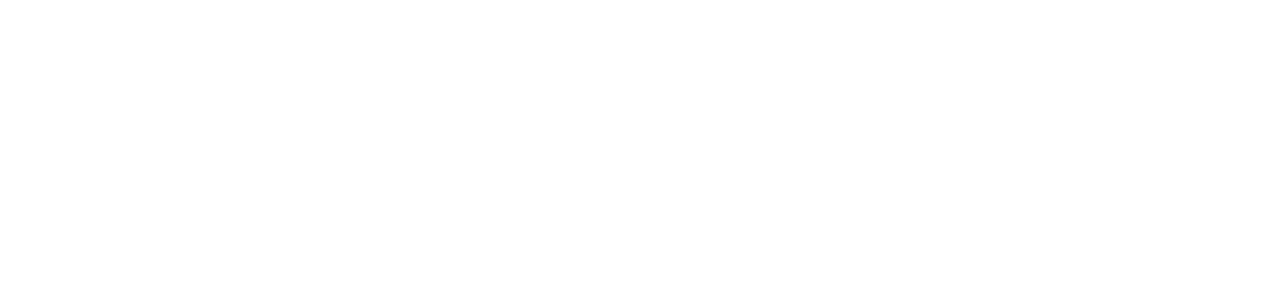
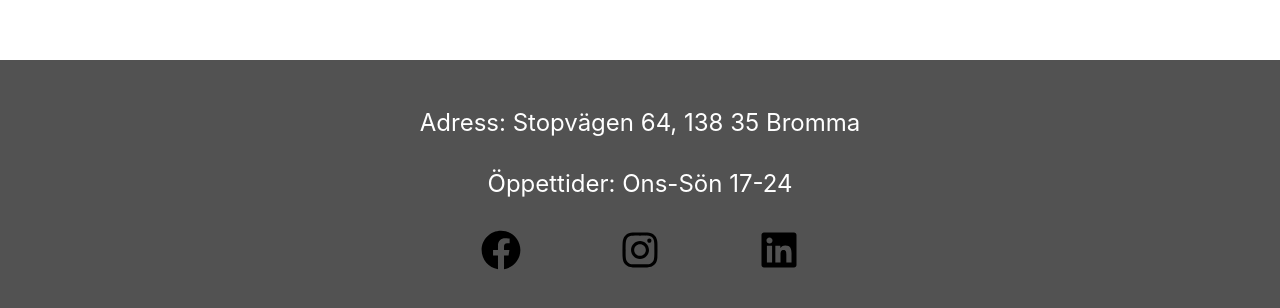
Before and after one commit to carlsylvan/restaurangen-last-dance, a React (Create React App) app: page / in a window 1280 px wide. Shown: the part 958-1266 px from the top of the page. Before the commit the page ends 800 px from the top, so only its background shows below. Built offline with nearby package versions, Linux system fonts and the light colour scheme.

Commit message:
footer is done

```diff
--- a/package.json
+++ b/package.json
@@ -14,6 +14,7 @@
     "axios": "^1.3.4",
     "react": "^18.2.0",
     "react-dom": "^18.2.0",
+    "react-icons": "^4.8.0",
     "react-router-dom": "^6.8.2",
     "react-scripts": "5.0.1",
     "styled-components": "^5.3.8",
--- a/src/App.tsx
+++ b/src/App.tsx
@@ -1,11 +1,10 @@
-import React, { useEffect, useState } from "react";
+import React, { useState } from "react";
 import "./App.css";
 import { Nav } from "./components/Nav/Nav";
 import { Outlet } from "react-router-dom";
 import { Footer } from "./components/Footer/Footer";
 import { HamburgerLogo } from "./components/HamburgerLogo/HamburgerLogo";
-import { HamburgerMenu } from "./components/HamburgerMenu/HamburgerMenu";
-import { FooterWraper, HamburgerWrapper, NavWrapper } from "./components/styled/Wrappers";
+import { FooterWrapper, HamburgerWrapper, NavWrapper, PageWrapper } from "./components/styled/Wrappers";
 
 
 function App() {
@@ -25,10 +24,12 @@ function App() {
           <HamburgerLogo handleOpenMenu = {handleOpenMenu} open = {open}/>
         </HamburgerWrapper>
       </header>
+      <PageWrapper>
         <Outlet></Outlet>
-      <FooterWraper>
+      </PageWrapper>
+      <FooterWrapper>
         <Footer></Footer>
-      </FooterWraper>
+      </FooterWrapper>
     </div>
   );
 }
--- a/src/components/Footer/Footer.tsx
+++ b/src/components/Footer/Footer.tsx
@@ -1,3 +1,24 @@
+import { FaFacebook, FaInstagram, FaLinkedin} from 'react-icons/fa';
+import { SocialIconWrapper } from '../styled/Wrappers';
+
+
+
 export const Footer = () => {
-    return <div>Hello Footer</div>
+    return (
+        <>
+            <span>Adress: Stopvägen 64, 138 35 Bromma</span>
+            <span>Öppettider: Ons-Sön 17-24</span>
+            <div>
+                <SocialIconWrapper>
+                    <FaFacebook />
+                </SocialIconWrapper>
+                <SocialIconWrapper>
+                    <FaInstagram />
+                </SocialIconWrapper>
+                <SocialIconWrapper>
+                    <FaLinkedin />
+                </SocialIconWrapper>
+            </div>
+        </>
+    )
 }
--- a/src/components/HamburgerLogo/HamburgerLogo.tsx
+++ b/src/components/HamburgerLogo/HamburgerLogo.tsx
@@ -17,7 +17,6 @@ export const HamburgerLogo = (props:IHamburgerLogoProps) => {
             <HamburgerLogoLabel htmlFor="hamLogo" open = {props.open}>
                 <div />
                 <div />
-                {/* <div /> */}
             </HamburgerLogoLabel>
             <HamburgerLogoInput type="checkbox" id="hamLogo" onChange={(e)=>{handleCLick(e)}}></HamburgerLogoInput>
         </>
--- a/src/components/styled/Wrappers.tsx
+++ b/src/components/styled/Wrappers.tsx
@@ -40,6 +40,36 @@ export const HamburgerWrapper = styled.div `
 `;
 
 
-export const FooterWraper = styled.footer `
+export const PageWrapper = styled.main `
+    height: 100vh;
+    width: 100%;
+`;
+export const FooterWrapper = styled.footer `
+    width: 100%;
+    justify-content: center;
+    align-items: center;
+    background-color: #525252;
+    display: flex;
+    gap: 2rem;
+    flex-direction: column;
+    padding: 3rem 0;
+    span {
+        font-size: 24px;
+        color: white;
+    }
+    div {
+        display: flex;
+        gap: 2rem;
+        width: 30%;
+        justify-content: center;
+
+    }
+`;
+export const SocialIconWrapper = styled.div `
+    font-size: 40px;
+    &:hover {
+        color:white;
+        cursor:pointer;
+    }
 
 `;
```
Also changed, not shown: 1 other file (tests, documents, lock files or other folders).
